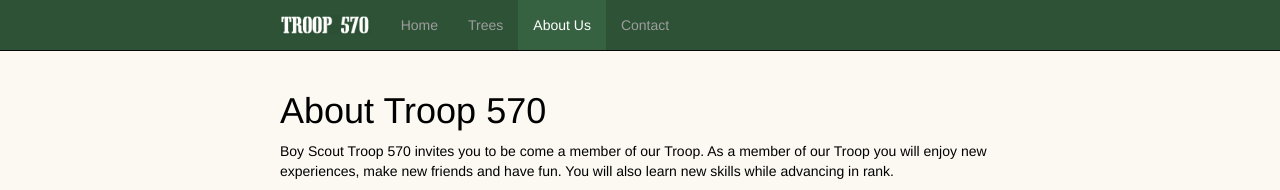
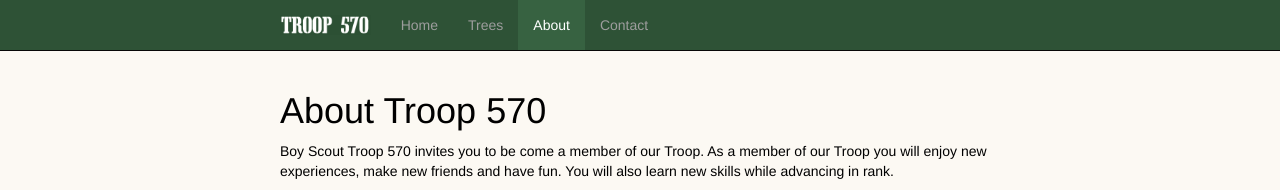
Before and after one commit to troop570/troop570.github.io, a Jekyll site: the page built from about/index.md, in a window 1280 px wide. Shown: the top 190 px of the page. Built offline with Jekyll 4.4.1, drawn with Linux system fonts in a browser that asks for light colours; nearby versions of some CDN libraries.

Commit message:
More Join -> About

```diff
--- a/_data/navigation.yml
+++ b/_data/navigation.yml
@@ -2,7 +2,7 @@
   url: /
 - title: Trees
   url: /trees/
-- title: About Us
+- title: About
   url: /about/
 - title: Contact
   url: /contact/
--- a/index.html
+++ b/index.html
@@ -65,12 +65,12 @@
       <p><a class="btn btn-default" href="/trees/">View details &raquo;</a></p>
     </div>
     <div class="col-sm-4">
-      <h3>Join</h3>
+      <h3>Join Us</h3>
       <p>Scouting is camping, hiking, swimming, campfires, and friendship.
       Scouting is learning about the community, our country, and the world. But
       most of all, Scouting is <b><i>FUN!</i></b>
       <p>Are you interested in joining us?
-      <p><a class="btn btn-default" href="/join/">Read more about our troop &raquo;</a></p>
+      <p><a class="btn btn-default" href="/about/">Read more about our troop &raquo;</a></p>
     </div>
     <div class="col-sm-4">
       <h3>Member Services</h3>
```
Also changed, not shown: about/index.md (+1 -2 lines).
